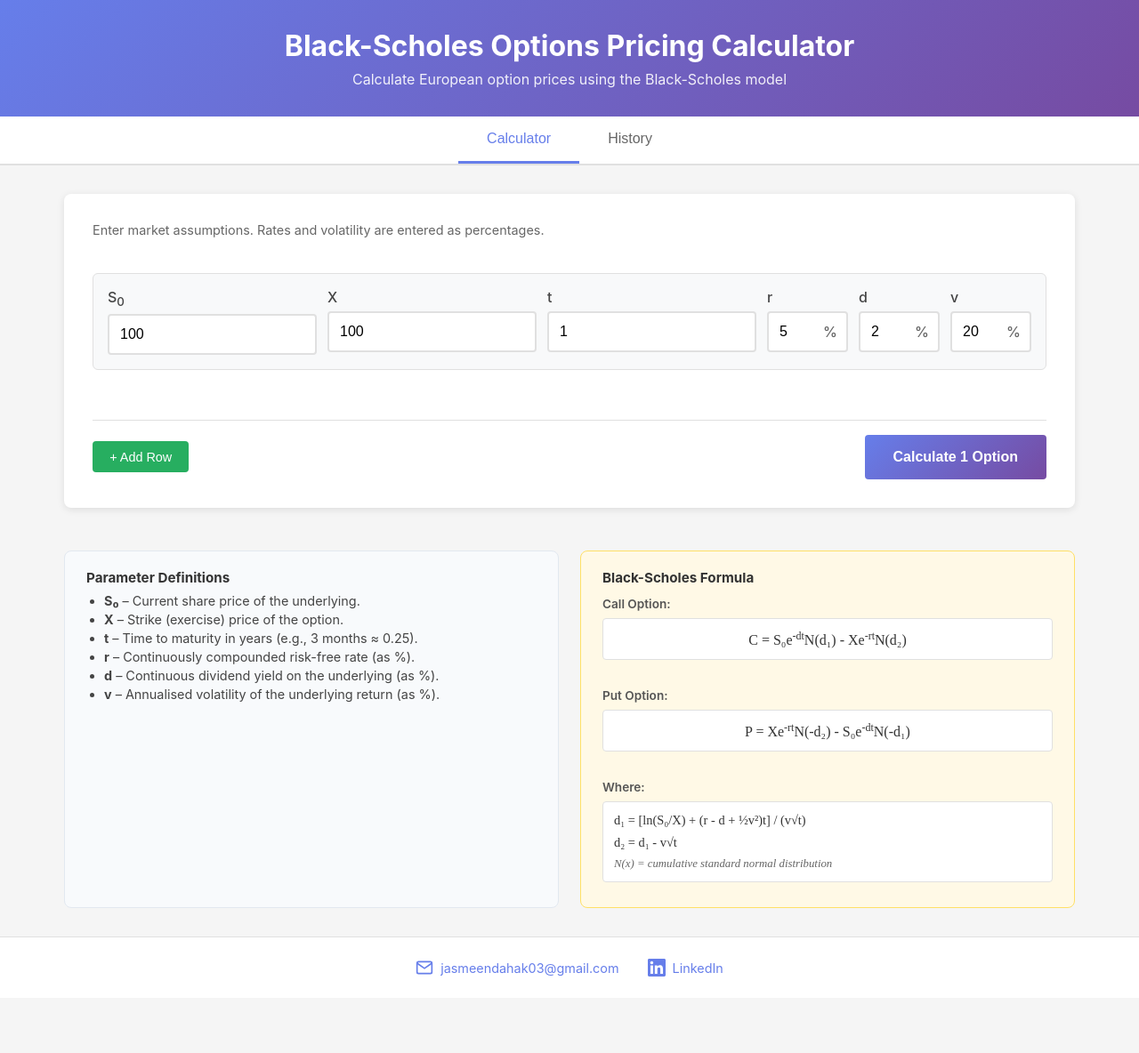
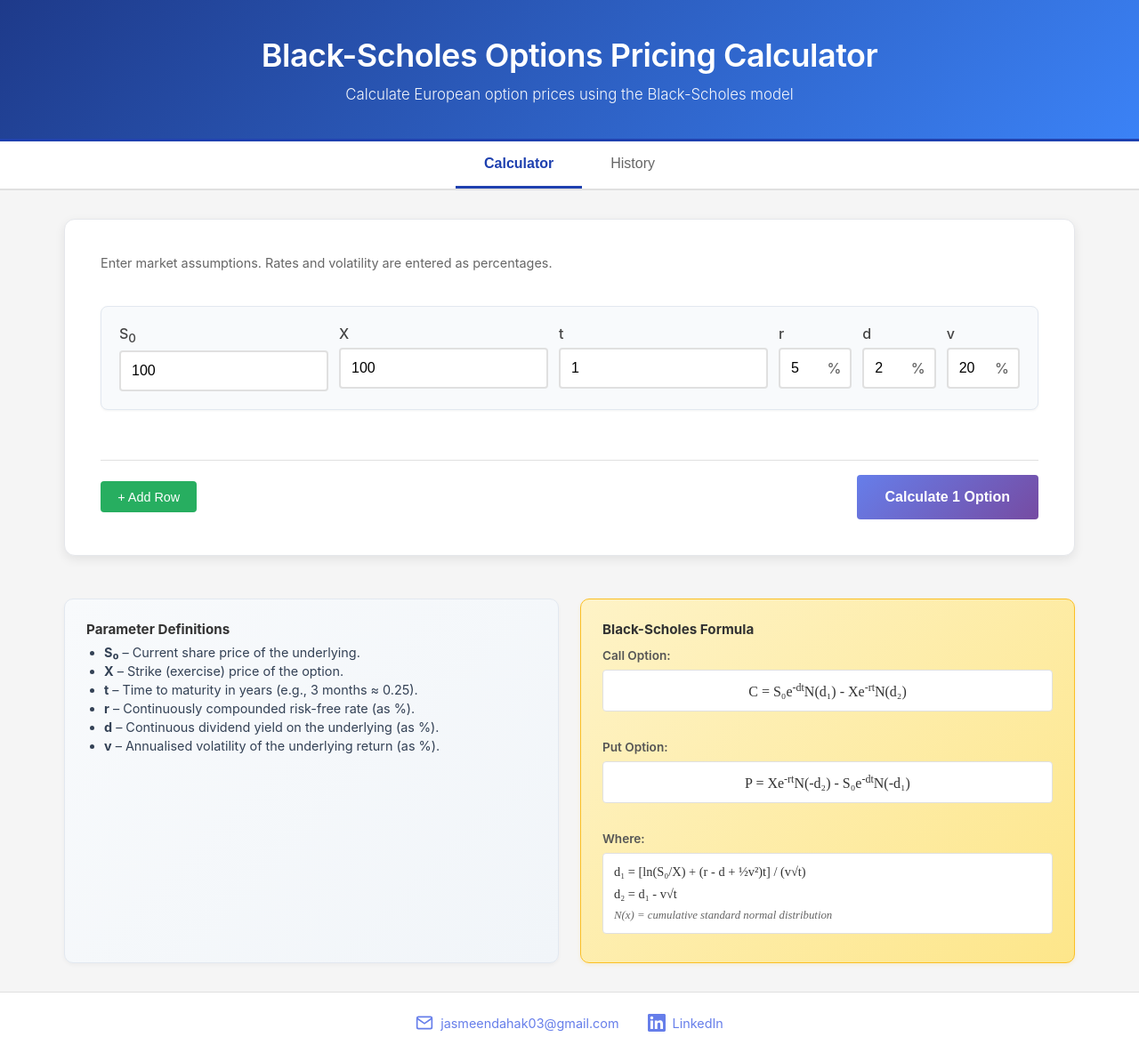
Before and after one commit to Jassie22/Touchstone-Advisory---assessment, a React (Create React App) app in the folder frontend/: page / in a window 1280 px wide. Shown: the whole page at 89% size. Before the commit the page ends 1122 px from the top, so only its background shows below. Built offline with nearby package versions, Linux system fonts and the light colour scheme; no server answers.

Commit message:
style: enhance professional appearance with refined colors, shadows, and corporate styling

```diff
--- a/frontend/src/App.css
+++ b/frontend/src/App.css
@@ -5,21 +5,25 @@
 }
 
 .app-header {
-  background: linear-gradient(135deg, #667eea 0%, #764ba2 100%);
+  background: linear-gradient(135deg, #1e3a8a 0%, #3b82f6 100%);
   color: white;
-  padding: 2rem;
+  padding: 2.5rem 2rem;
   text-align: center;
-  box-shadow: 0 2px 4px rgba(0, 0, 0, 0.1);
+  box-shadow: 0 4px 6px rgba(0, 0, 0, 0.1);
+  border-bottom: 3px solid #1e40af;
 }
 
 .app-header h1 {
-  font-size: 2rem;
-  margin-bottom: 0.5rem;
+  font-size: 2.25rem;
+  margin-bottom: 0.75rem;
+  font-weight: 600;
+  letter-spacing: -0.5px;
 }
 
 .subtitle {
-  font-size: 1rem;
-  opacity: 0.9;
+  font-size: 1.05rem;
+  opacity: 0.95;
+  font-weight: 300;
 }
 
 .tab-navigation {
@@ -48,8 +52,9 @@
 }
 
 .tab-button.active {
-  color: #667eea;
-  border-bottom-color: #667eea;
+  color: #1e40af;
+  border-bottom-color: #1e40af;
+  font-weight: 600;
 }
 
 .app-main {
@@ -68,9 +73,10 @@
 
 .calculator-form {
   background: white;
-  padding: 2rem;
-  border-radius: 8px;
-  box-shadow: 0 2px 8px rgba(0, 0, 0, 0.1);
+  padding: 2.5rem;
+  border-radius: 12px;
+  box-shadow: 0 4px 12px rgba(0, 0, 0, 0.08);
+  border: 1px solid #e5e7eb;
   display: flex;
   flex-direction: column;
   gap: 1.5rem;
@@ -155,10 +161,11 @@
 
 .calculator-row {
   position: relative;
-  padding: 1rem;
-  background-color: #f8f9fa;
-  border-radius: 6px;
-  border: 1px solid #e0e0e0;
+  padding: 1.25rem;
+  background-color: #f8fafc;
+  border-radius: 8px;
+  border: 1px solid #e2e8f0;
+  box-shadow: 0 1px 3px rgba(0, 0, 0, 0.05);
 }
 
 .remove-row-btn {
@@ -231,7 +238,8 @@
 
 .form-group input:focus {
   outline: none;
-  border-color: #667eea;
+  border-color: #3b82f6;
+  box-shadow: 0 0 0 3px rgba(59, 130, 246, 0.1);
 }
 
 .input-with-symbol {
@@ -318,12 +326,13 @@
 }
 
 .inputs-info-panel {
-  padding: 1.25rem 1.5rem;
-  background-color: #f8fafc;
-  border-radius: 8px;
+  padding: 1.5rem;
+  background: linear-gradient(135deg, #f8fafc 0%, #f1f5f9 100%);
+  border-radius: 10px;
   border: 1px solid #e2e8f0;
   font-size: 0.9rem;
-  color: #444;
+  color: #334155;
+  box-shadow: 0 2px 4px rgba(0, 0, 0, 0.04);
 }
 
 .inputs-info-panel h3 {
@@ -343,12 +352,13 @@
 }
 
 .formula-panel {
-  padding: 1.25rem 1.5rem;
-  background-color: #fff9e6;
-  border-radius: 8px;
-  border: 1px solid #ffe066;
+  padding: 1.5rem;
+  background: linear-gradient(135deg, #fef3c7 0%, #fde68a 100%);
+  border-radius: 10px;
+  border: 1px solid #fbbf24;
   font-size: 0.9rem;
-  color: #444;
+  color: #78350f;
+  box-shadow: 0 2px 4px rgba(251, 191, 36, 0.15);
 }
 
 .formula-panel h3 {
@@ -425,9 +435,10 @@
 
 .results-display {
   background: white;
-  padding: 2rem;
-  border-radius: 8px;
-  box-shadow: 0 2px 8px rgba(0, 0, 0, 0.1);
+  padding: 2.5rem;
+  border-radius: 12px;
+  box-shadow: 0 4px 12px rgba(0, 0, 0, 0.08);
+  border: 1px solid #e5e7eb;
 }
 
 .results-display h2 {
@@ -450,13 +461,15 @@
 }
 
 .result-card.call-price {
-  background: linear-gradient(135deg, #667eea 0%, #764ba2 100%);
+  background: linear-gradient(135deg, #1e40af 0%, #3b82f6 100%);
   color: white;
+  box-shadow: 0 4px 8px rgba(30, 64, 175, 0.2);
 }
 
 .result-card.put-price {
-  background: linear-gradient(135deg, #f093fb 0%, #f5576c 100%);
+  background: linear-gradient(135deg, #7c3aed 0%, #a855f7 100%);
   color: white;
+  box-shadow: 0 4px 8px rgba(124, 58, 237, 0.2);
 }
 
 .result-card h3 {
@@ -516,9 +529,10 @@
 
 .history-view {
   background: white;
-  padding: 2rem;
-  border-radius: 8px;
-  box-shadow: 0 2px 8px rgba(0, 0, 0, 0.1);
+  padding: 2.5rem;
+  border-radius: 12px;
+  box-shadow: 0 4px 12px rgba(0, 0, 0, 0.08);
+  border: 1px solid #e5e7eb;
 }
 
 .history-header {
@@ -545,32 +559,40 @@
 
 .copy-button {
   padding: 0.5rem 1rem;
-  background-color: #667eea;
+  background-color: #3b82f6;
   color: white;
   border: none;
-  border-radius: 4px;
+  border-radius: 6px;
   cursor: pointer;
   font-size: 0.9rem;
-  transition: background-color 0.3s ease;
+  font-weight: 500;
+  transition: all 0.3s ease;
+  box-shadow: 0 2px 4px rgba(59, 130, 246, 0.2);
 }
 
 .copy-button:hover {
-  background-color: #5568d3;
+  background-color: #2563eb;
+  transform: translateY(-1px);
+  box-shadow: 0 4px 6px rgba(59, 130, 246, 0.3);
 }
 
 .export-button {
   padding: 0.5rem 1rem;
-  background-color: #27ae60;
+  background-color: #059669;
   color: white;
   border: none;
-  border-radius: 4px;
+  border-radius: 6px;
   cursor: pointer;
   font-size: 0.9rem;
-  transition: background-color 0.3s ease;
+  font-weight: 500;
+  transition: all 0.3s ease;
+  box-shadow: 0 2px 4px rgba(5, 150, 105, 0.2);
 }
 
 .export-button:hover {
-  background-color: #229954;
+  background-color: #047857;
+  transform: translateY(-1px);
+  box-shadow: 0 4px 6px rgba(5, 150, 105, 0.3);
 }
 
 .dropdown-menu {
@@ -684,17 +706,21 @@
 
 .refresh-button {
   padding: 0.5rem 1rem;
-  background-color: #667eea;
+  background-color: #6b7280;
   color: white;
   border: none;
-  border-radius: 4px;
+  border-radius: 6px;
   cursor: pointer;
   font-size: 0.9rem;
-  transition: background-color 0.3s ease;
+  font-weight: 500;
+  transition: all 0.3s ease;
+  box-shadow: 0 2px 4px rgba(107, 114, 128, 0.2);
 }
 
 .refresh-button:hover {
-  background-color: #5568d3;
+  background-color: #4b5563;
+  transform: translateY(-1px);
+  box-shadow: 0 4px 6px rgba(107, 114, 128, 0.3);
 }
 
 .history-table-container {
@@ -729,7 +755,7 @@
 
 .price-cell {
   font-weight: 600;
-  color: #667eea;
+  color: #1e40af;
 }
 
 .history-loading,
```
Also changed, not shown: 1 other file (tests, documents, lock files or other folders).
